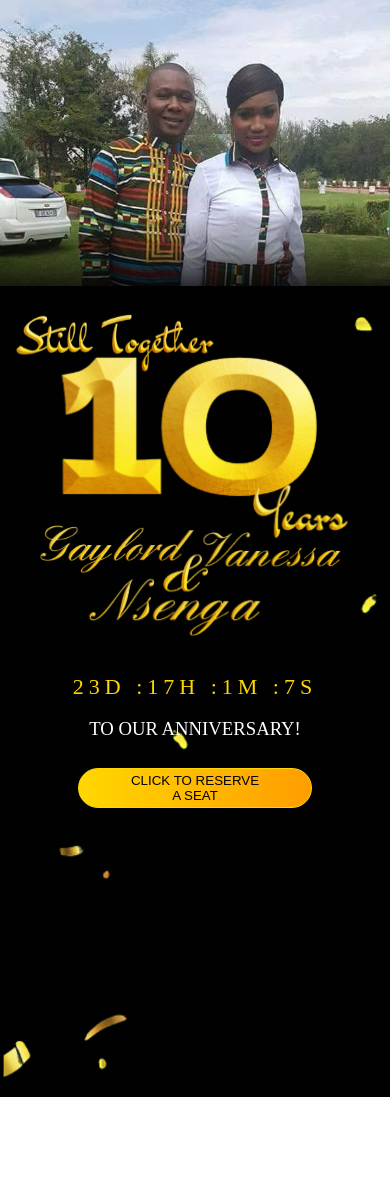
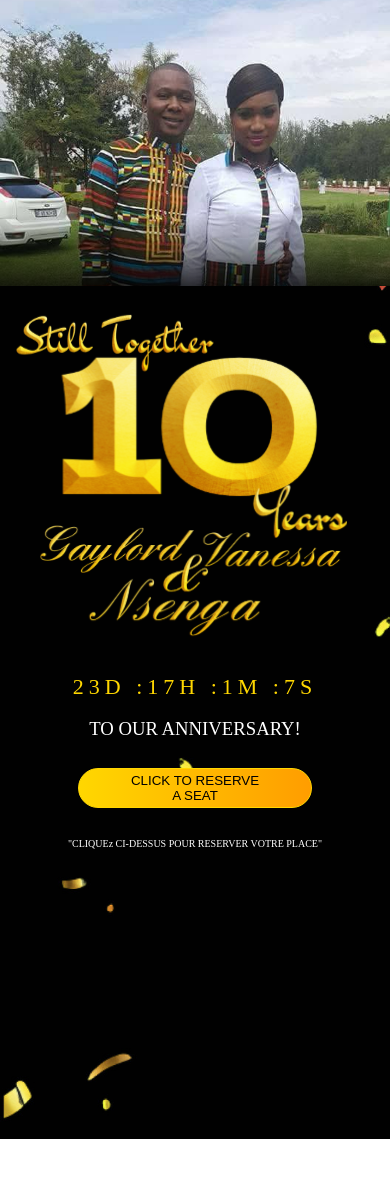
Before and after one commit to Utopianboy99/Wedding-Reservation, a React (Vite) app: page / in a window 390 px wide. Shown: the top 1178 px of the page. After the commit the page ends 1139 px from the top, so only its background shows below. Built offline with nearby package versions, Linux system fonts and the light colour scheme; a web font is replaced by a local one.

Commit message:
remove position absolute

```diff
--- a/src/components/invitation.css
+++ b/src/components/invitation.css
@@ -308,7 +308,7 @@ button{
 @media (max-width: 400px) {
     .view-width {
         width: 100%;
-        height: 130vh;
+        height: 135vh;
 
     }
 
@@ -333,7 +333,7 @@ button{
         background-size: cover;
         background-repeat: no-repeat;
         /* position: absolute; */
-        width:350px;
+        width:347px;
         margin:0px;
         /* top:400px; */
         /* z-index: 1; */
@@ -413,8 +413,9 @@ button{
 
     .frech {
         font-size: 10px;
-        position: absolute;
-        top:1300px;
-        left:15%;
+        margin:20px 0px;
+        /* position: absolute; */
+        /* top:1300px; */
+        /* left:15%; */
     }
 }
```
